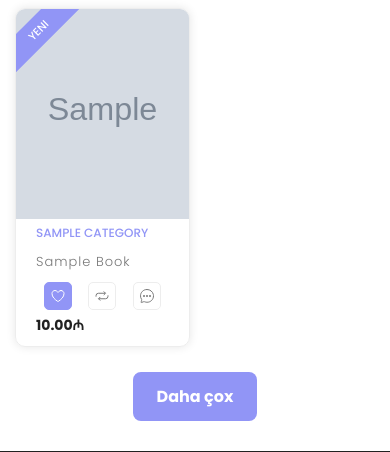
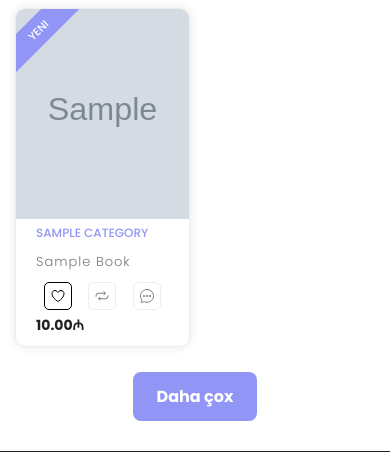
Before and after one commit to sohretaga/kitlab, a Django app: page /new-books in a window 390 px wide, with the pointer over the restyled element. Shown: the part 208-660 px from the top of the page. Run offline with Django 5.2, Linux system fonts and the light colour scheme; tables that the repository leaves empty hold one stand-in row (values such as "Sample post"); grey boxes marked "Sample" are stand-in pictures.

Commit message:
add favorite btn mobile view

```diff
--- a/static/css/app.css
+++ b/static/css/app.css
@@ -3307,3 +3307,11 @@ footer {
   }
 
 }
+
+@media (hover: none) {
+  .product-grid .btn-action:hover {
+    background: transparent;
+    color: inherit;
+    border-color: inherit;
+  }
+}
```
